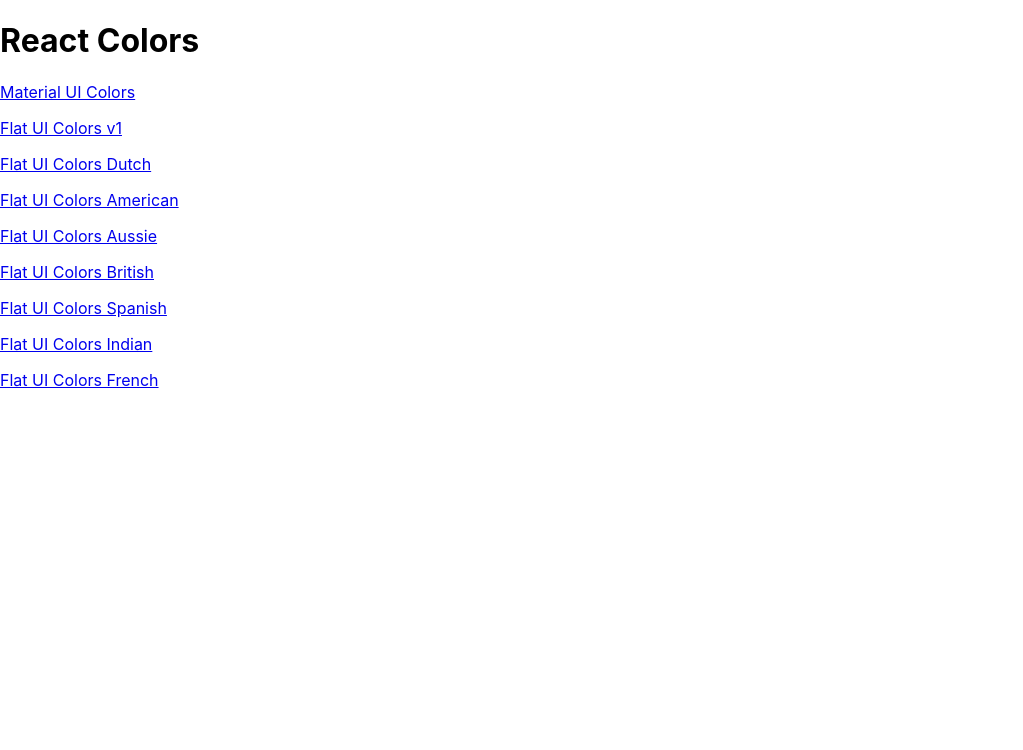
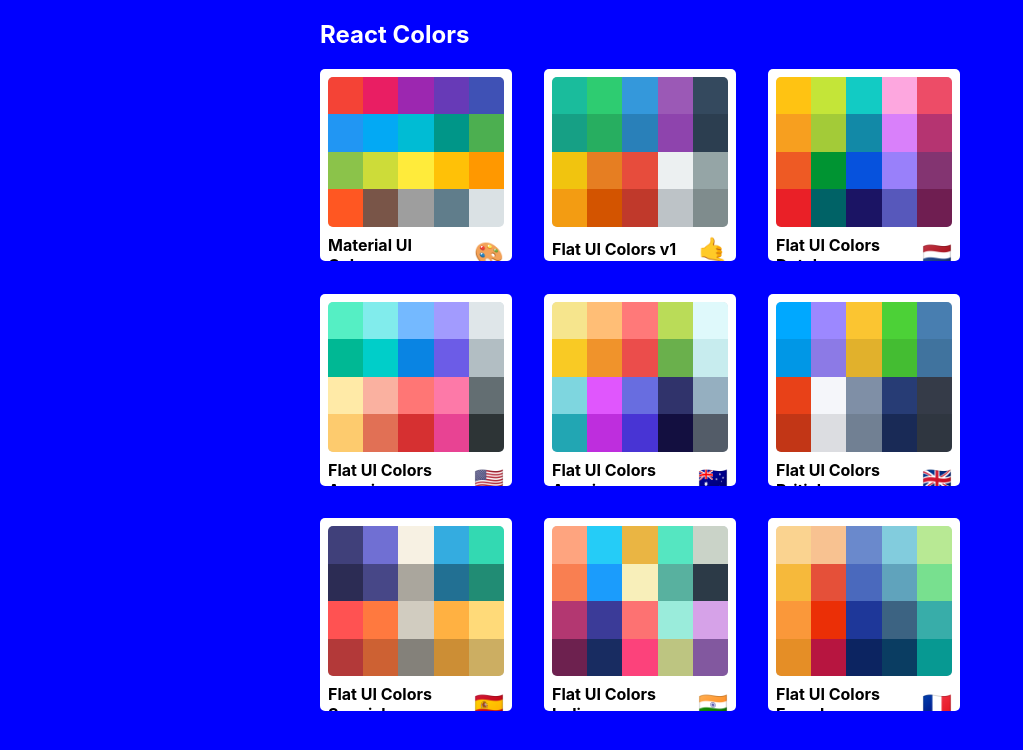
Before and after one commit to zivkaplan/React-Color-project, a React (Create React App) app: page / in a window 1280 px wide. Shown: the top 750 px of the page, without its empty margins (0-1023 px from the left). Built offline with nearby package versions, Linux system fonts and the light colour scheme.

Commit message:
finished section 26 miniPallete

```diff
--- a/package.json
+++ b/package.json
@@ -5,6 +5,7 @@
   "dependencies": {
     "@material-ui/core": "^4.12.3",
     "@material-ui/icons": "^4.11.2",
+    "@material-ui/styles": "^4.11.4",
     "@testing-library/jest-dom": "^5.14.1",
     "@testing-library/react": "^11.2.7",
     "@testing-library/user-event": "^12.8.3",
--- /dev/null
+++ b/src/components/MiniPalette.js
@@ -0,0 +1,70 @@
+import React from 'react';
+import { Link } from 'react-router-dom';
+import { withStyles } from '@material-ui/core/styles';
+
+const styles = {
+    root: {
+        backgroundColor: 'white',
+        borderRadius: '5px',
+        padding: '0.5rem',
+        position: 'relative',
+        overflow: 'hidden',
+        '&:hover': {
+            cursor: 'pointer',
+        },
+    },
+
+    colors: {
+        overflow: 'hidden',
+        borderRadius: '5px',
+        backgroundColor: '#dae1e4',
+        height: '150px',
+        width: '100%',
+    },
+
+    title: {
+        display: 'flex',
+        justifyContent: 'space-between',
+        alignItems: 'center',
+        margin: '0',
+        color: 'black',
+        paddingTop: '0.5rem',
+        fontSize: '1rem',
+        position: 'relative',
+    },
+    emoji: {
+        marginLeft: '0.5rem',
+        fontSize: '1.5rem',
+    },
+    miniColor: {
+        width: '20%',
+        height: '25%',
+        display: 'inline-block',
+        position: 'relative',
+        margin: '0 auto',
+        marginBottom: '-4px',
+    },
+};
+function MiniPalette(props) {
+    const { classes, paletteName, id, emoji, colors } = props;
+    return (
+        // <Link to={`/palette/${id}`}>
+        //</Link>
+        <div className={classes.root}>
+            <div className={classes.colors}>
+                {colors.map((color) => (
+                    <div
+                        className={classes.miniColor}
+                        style={{ backgroundColor: color.color }}
+                        key={color.name}
+                    ></div>
+                ))}
+            </div>
+            <h5 className={classes.title}>
+                {paletteName}
+                <span className={classes.emoji}>{emoji}</span>
+            </h5>
+        </div>
+    );
+}
+export default withStyles(styles)(MiniPalette);
--- a/src/components/PaletteList.js
+++ b/src/components/PaletteList.js
@@ -1,18 +1,56 @@
 import React from 'react';
 import { Link } from 'react-router-dom';
-export default class PaletteList extends React.Component {
+import { withStyles } from '@material-ui/core/styles';
+import MiniPalette from './MiniPalette';
+
+const styles = {
+    root: {
+        backgroundColor: 'blue',
+        height: '100vh',
+        display: 'flex',
+        alignItems: 'flex-start',
+        justifyContent: 'center',
+    },
+    container: {
+        width: '50%',
+        display: 'flex',
+        flexDirection: 'column',
+        alignItems: 'flex-start',
+        flexWrap: 'wrap',
+    },
+    nav: {
+        width: '100%',
+        display: 'flex',
+        alignItems: 'center',
+        justifyContent: 'space-between',
+        color: 'white',
+    },
+    palettes: {
+        boxSizing: 'border-box',
+        width: '100%',
+        display: 'grid',
+        gridTemplateColumns: 'repeat(3,30%)',
+        gap: '5%',
+    },
+};
+
+class PaletteList extends React.Component {
     render() {
+        const { classes, palettes } = this.props;
         return (
-            <div>
-                <h1>React Colors</h1>
-                {this.props.palettes.map((palette) => (
-                    <p>
-                        <Link to={`/palette/${palette.id}`}>
-                            {palette.paletteName}
-                        </Link>
-                    </p>
-                ))}
+            <div className={classes.root}>
+                <div className={classes.container}>
+                    <nav className={classes.nav}>
+                        <h1>React Colors</h1>
+                    </nav>
+                    <div className={classes.palettes}>
+                        {palettes.map((palette) => (
+                            <MiniPalette {...palette} />
+                        ))}
+                    </div>
+                </div>
             </div>
         );
     }
 }
+export default withStyles(styles)(PaletteList);
```
Also changed, not shown: 1 other file (tests, documents, lock files or other folders).
